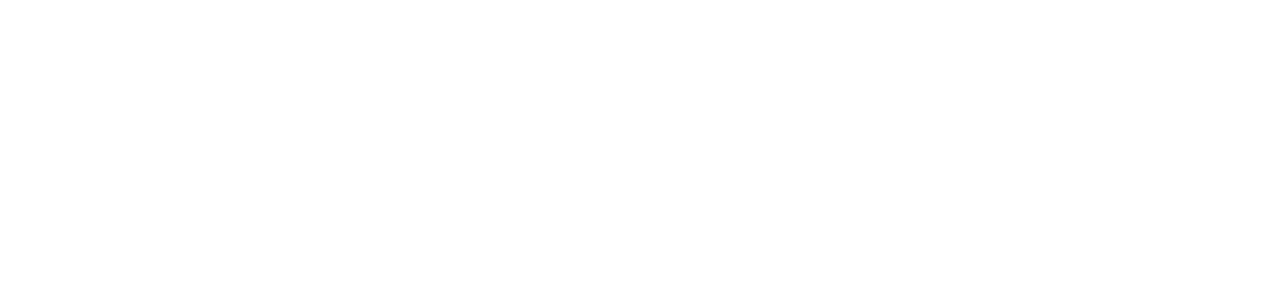
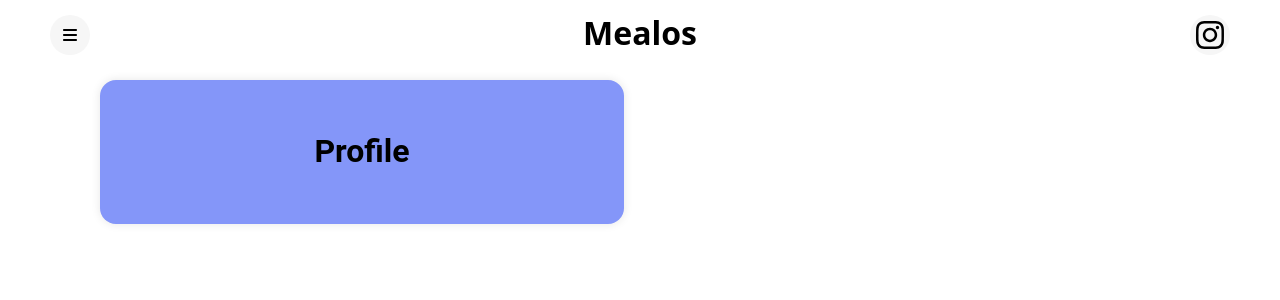
Before and after one commit to nawresncib12/pfa-front, a React (Create React App) app: page /profile in a window 1280 px wide. Before the commit this address had no page. Shown: the top 300 px of the page. Built offline with nearby package versions, Linux system fonts and the light colour scheme.

Commit message:
wip: profile

```diff
--- a/src/App.tsx
+++ b/src/App.tsx
@@ -9,6 +9,7 @@
 import Login from "./pages/auth/login/Login";
 import Signup from "./pages/auth/signup/Signup";
 import { AuthProvider } from "./auth/AuthContext";
+import Profile from "./pages/profile/Profile";
 
 function App() {
   return (
@@ -65,6 +66,14 @@
               </Layout>
             }
           />
+          <Route
+            path="/profile"
+            element={
+              <Layout>
+                <Profile />
+              </Layout>
+            }
+          />
         </Routes>
       </AuthProvider>
     </BrowserRouter>
--- /dev/null
+++ b/src/pages/profile/Profile.styles.ts
@@ -0,0 +1,22 @@
+import styled from "styled-components";
+
+export const ProfileContainer = styled.div`
+  display: grid;
+  grid-template-columns: 1fr;
+  gap: 2rem;
+
+  @media (min-width: 768px) {
+    grid-template-columns: 1fr 1fr;
+  }
+`;
+
+export const ProfileCard = styled.div<{ backgroundColor: string }>`
+  display: flex;
+  flex-direction: column;
+  align-items: center;
+  justify-content: center;
+  padding: 2rem;
+  border-radius: 16px;
+  background-color: ${({ backgroundColor }) => backgroundColor};
+  box-shadow: 0px 0px 10px rgba(0, 0, 0, 0.1);
+`;
--- /dev/null
+++ b/src/pages/profile/Profile.tsx
@@ -0,0 +1,15 @@
+import { useTheme } from "styled-components";
+import * as S from "./Profile.styles";
+
+const Profile = () => {
+  const theme = useTheme();
+  return (
+    <S.ProfileContainer>
+      <S.ProfileCard backgroundColor={theme.colors.primary[500]}>
+        <h1>Profile</h1>
+      </S.ProfileCard>
+    </S.ProfileContainer>
+  );
+};
+
+export default Profile;
```
